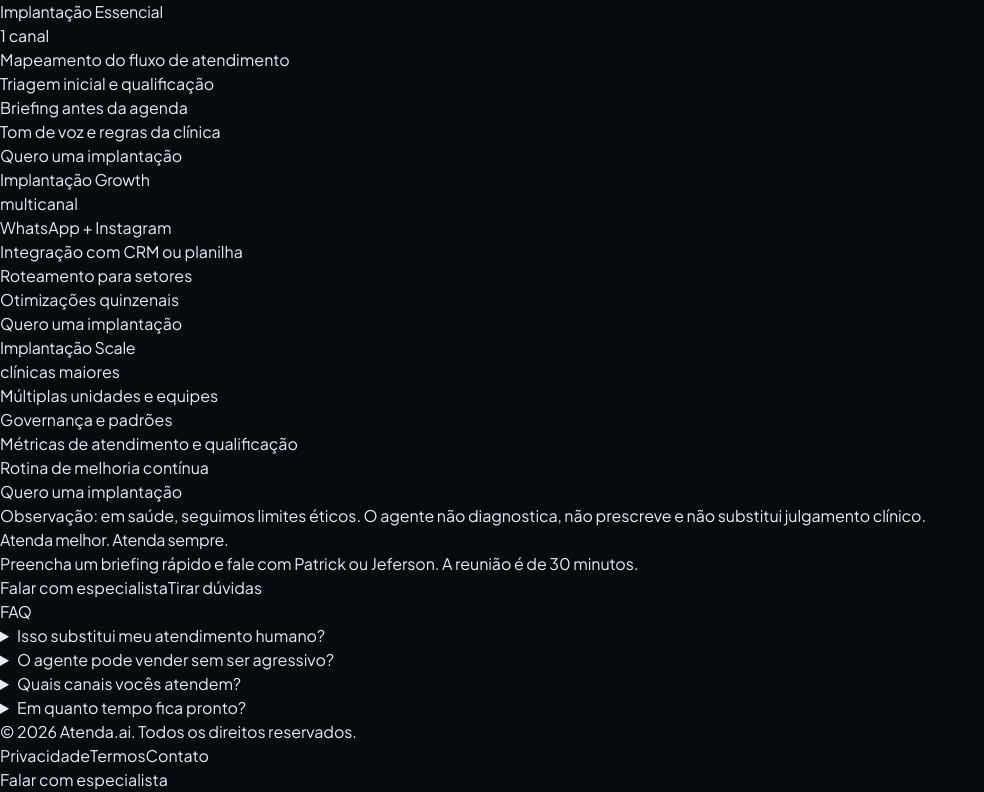
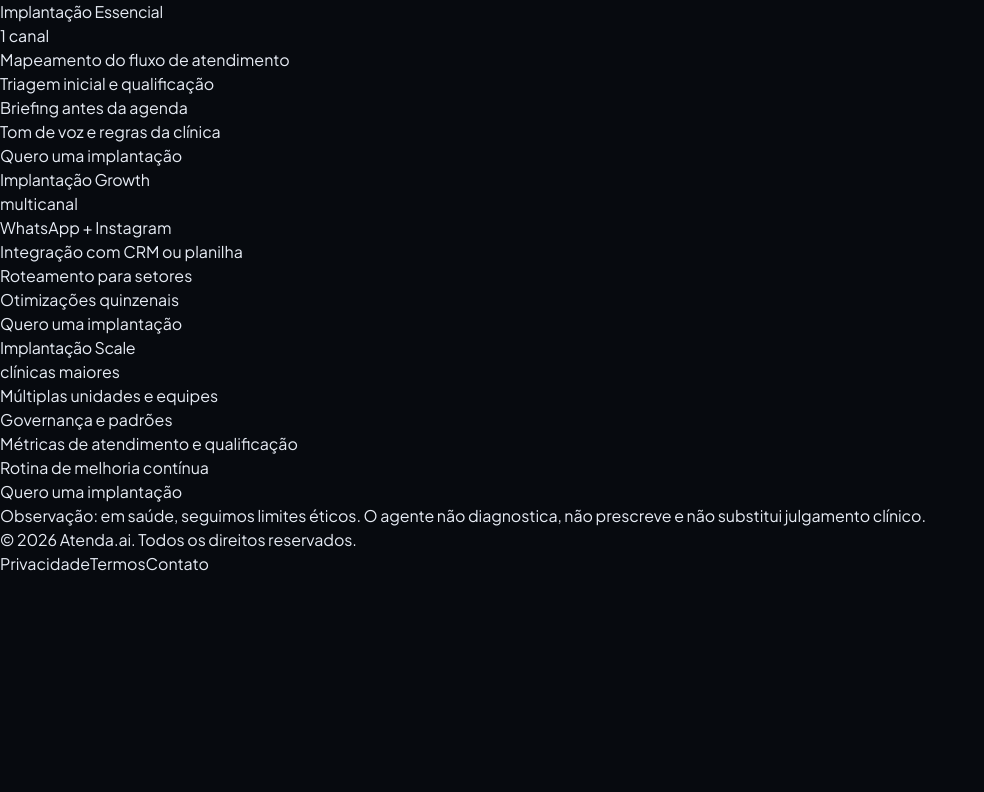
Before and after one commit to jefersonuk/atenda-ai, a Next.js app: page / in a window 1280 px wide. Shown: the part 3072-3864 px from the top of the page, without its empty margins (0-984 px from the left). After the commit the page ends 3648 px from the top, so only its background shows below. Built offline with nearby package versions, Linux system fonts and the light colour scheme.

Commit message:
Update page.tsx

```diff
--- a/app/page.tsx
+++ b/app/page.tsx
@@ -1,16 +1,11 @@
-import ParaClinicas from "../components/ParaClinicas";
-import FluxoPaciente from "../components/FluxoPaciente";
-import ProvaClinicas from "../components/ProvaClinicas";
-import SegurancaSaude from "../components/SegurancaSaude";
 import Header from "../components/Header";
 import Hero from "../components/Hero";
-import Problema from "../components/Problema";
-import Pilares from "../components/Pilares";
-import ComoFunciona from "../components/ComoFunciona";
+import ParaClinicas from "../components/ParaClinicas";
+import ProvaClinicas from "../components/ProvaClinicas";
+import FluxoPaciente from "../components/FluxoPaciente";
+import SegurancaSaude from "../components/SegurancaSaude";
 import Planos from "../components/Planos";
-import CTAFinal from "../components/CTAFinal";
 import Footer from "../components/Footer";
-import FloatingCTA from "../components/FloatingCTA";
 
 export default function Home() {
   return (
@@ -22,52 +17,7 @@ export default function Home() {
       <FluxoPaciente />
       <SegurancaSaude />
       <Planos />
-<CTAFinal />
-
-      <section id="faq" className="mx-auto max-w-6xl px-6 py-16">
-        <h2 className="text-3xl font-semibold tracking-tight">FAQ</h2>
-
-        <div className="mt-8 grid gap-4">
-          <details className="rounded-2xl border p-6">
-            <summary className="cursor-pointer text-base font-semibold">
-              Isso substitui meu atendimento humano?
-            </summary>
-            <p className="mt-3 text-sm text-atendaGray">
-              Não. O agente atende o volume, qualifica e prepara o terreno. Seu time entra nas conversas que exigem decisão humana.
-            </p>
-          </details>
-
-          <details className="rounded-2xl border p-6">
-            <summary className="cursor-pointer text-base font-semibold">
-              O agente pode vender sem ser agressivo?
-            </summary>
-            <p className="mt-3 text-sm text-atendaGray">
-              Sim. A abordagem é humanizada e orientada a entender o cliente, tratar objeções e conduzir para o próximo passo com respeito.
-            </p>
-          </details>
-
-          <details className="rounded-2xl border p-6">
-            <summary className="cursor-pointer text-base font-semibold">
-              Quais canais vocês atendem?
-            </summary>
-            <p className="mt-3 text-sm text-atendaGray">
-              Começamos pelo seu principal canal, normalmente WhatsApp e Instagram. Depois expandimos para site e integrações.
-            </p>
-          </details>
-
-          <details className="rounded-2xl border p-6">
-            <summary className="cursor-pointer text-base font-semibold">
-              Em quanto tempo fica pronto?
-            </summary>
-            <p className="mt-3 text-sm text-atendaGray">
-              Depende do seu escopo e material. O briefing acelera e define o caminho mais curto.
-            </p>
-          </details>
-        </div>
-      </section>
-
       <Footer />
-      <FloatingCTA />
     </main>
   );
 }
```
Lines whose indentation alone changed are shown as unchanged.
